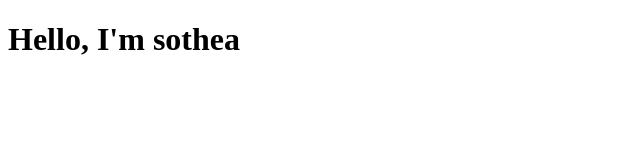
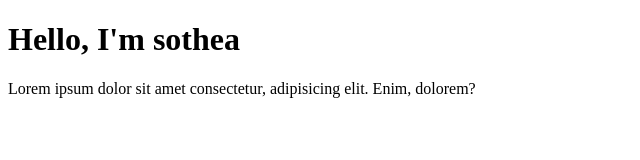
Before and after one commit to lyzhiaa/first-day-with-git, a plain HTML site: page git.html in a window 1280 px wide. Shown: the whole page, without its empty margins (0-640 px from the left). Drawn offline with Linux system fonts and the light colour scheme.

Commit message:
first commit

```diff
--- a/git.html
+++ b/git.html
@@ -7,5 +7,6 @@
 </head>
 <body>
     <h1>Hello, I'm sothea</h1>
+    <p>Lorem ipsum dolor sit amet consectetur, adipisicing elit. Enim, dolorem?</p>
 </body>
 </html>
```
